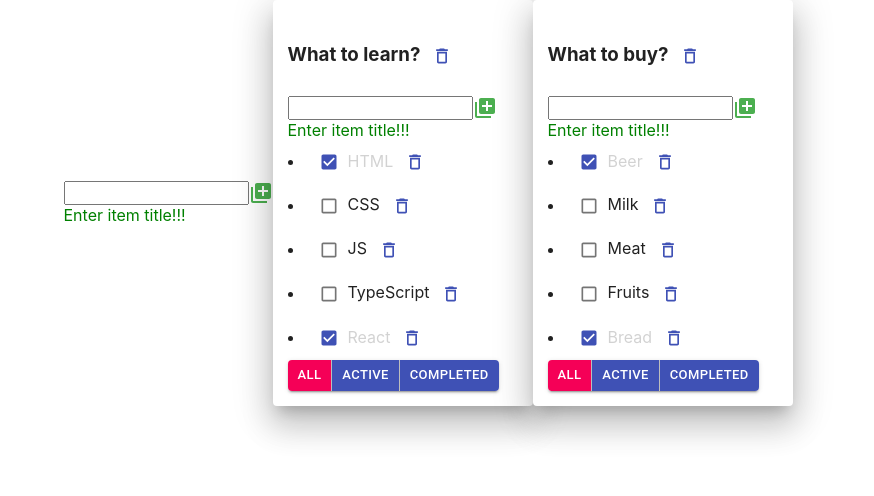
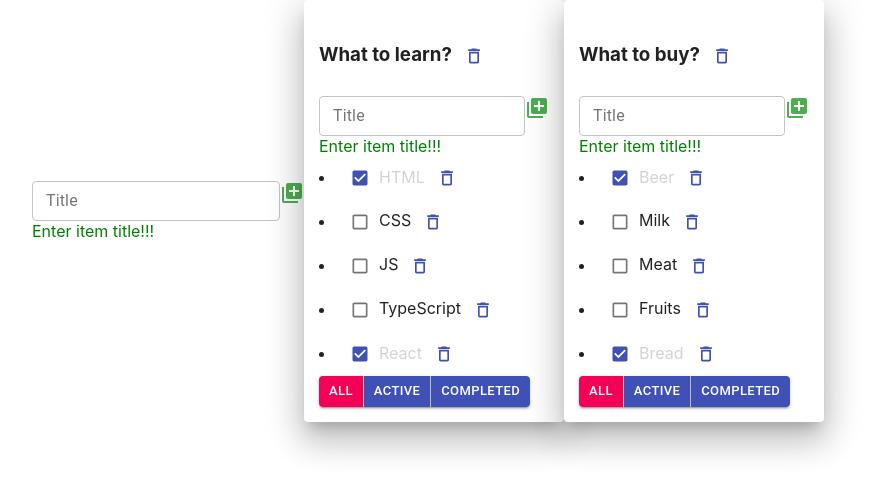
Before and after one commit to SRGREEN90/New-Todo-List, a React (Create React App) app: page / in a window 1280 px wide. Shown: the top 496 px of the page, without its empty margins (212-1086 px from the left). Built offline with nearby package versions, Linux system fonts and the light colour scheme.

Commit message:
'added TextField from MUI to AddItemForm'

```diff
--- a/src/components/AddItemForm.tsx
+++ b/src/components/AddItemForm.tsx
@@ -2,6 +2,7 @@ import React, {ChangeEvent, FC, KeyboardEvent, useState} from "react";
 import s from "./TodoList.module.css";
 import {LibraryAdd} from "@material-ui/icons";
 import {green} from "@material-ui/core/colors";
+import {TextField} from "@material-ui/core";
 
 type AddItemFormPropsType = {
     addItem: (newTitle: string) => void
@@ -35,12 +36,22 @@ const AddItemForm: FC<AddItemFormPropsType> = (props) => {
     const errorClass = error ? s.error : ''
     return<div >
         <div className={s.add}>
-            <input
+
+            <TextField
                 value={title}
                 onKeyPress={onKeyPressHandler}
                 onChange={onChangeTitle}
-                className={errorClass}
+                variant={"outlined"}
+                label={"Title"}
+                size={"small"}
             />
+
+            {/*<input*/}
+            {/*    value={title}*/}
+            {/*    onKeyPress={onKeyPressHandler}*/}
+            {/*    onChange={onChangeTitle}*/}
+            {/*    className={errorClass}*/}
+            {/*/>*/}
             <LibraryAdd style={{ color: green[500] }}  onClick={addItemTitle}>+</LibraryAdd>
         </div>
 
```
